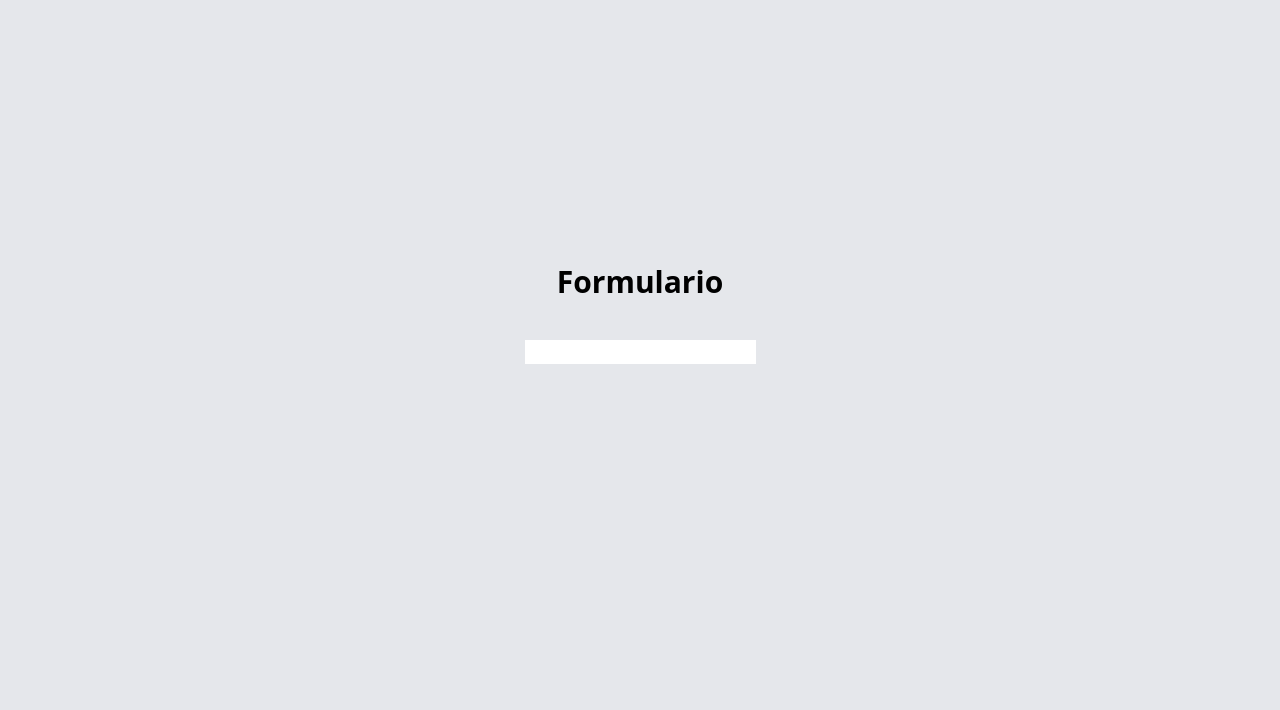
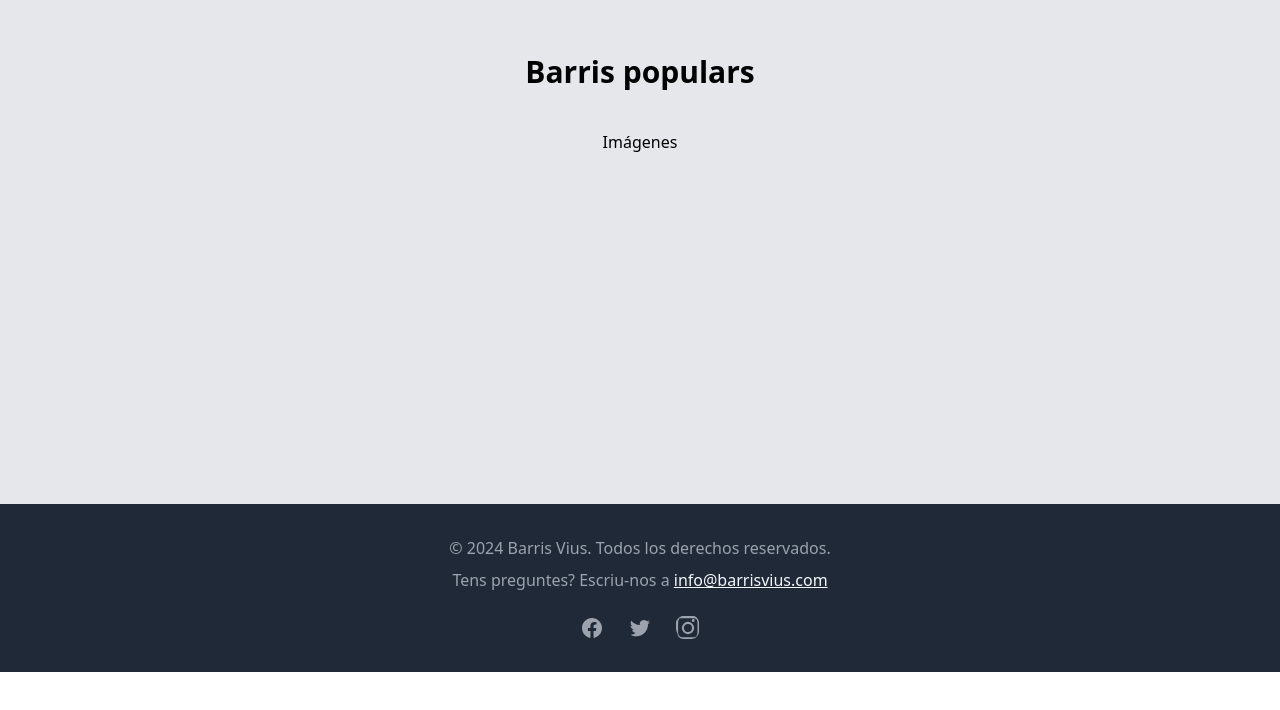
Before and after one commit to LauraGDev/comercio_local_front, a React (Vite) app: page / in a window 1280 px wide. Shown: the part 886-1596 px from the top of the page. After the commit the page ends 1558 px from the top, so only its background shows below. Built offline with nearby package versions, Linux system fonts and the light colour scheme.

Commit message:
Added HeroSection and Footer

```diff
--- a/src/App.jsx
+++ b/src/App.jsx
@@ -1,17 +1,15 @@
-
 import Navbar from "./components/Navbar";
 import PopularSections from "./components/PopularSections";
-import Form from "./components/Form";
 import { useRef } from "react";
+import HeroSection from "./components/heroSection/HeroSection";
+import Footer from "./components/Footer";
 
 function App() {
-  // Define un objeto con las referencias
   const sectionsRef = useRef({
-    android: null, // Asegúrate de que la clave coincida con la referencia.
-    apple: null,
+    popular: null,
+    form: null,
   });
 
-  // Maneja el scroll hacia la sección correcta
   const handleScroll = (key) => {
 
     if (sectionsRef.current[key]) {
@@ -21,11 +19,10 @@ function App() {
 
   return (
     <>
-      <Navbar  handleScroll={handleScroll} />
-      <PopularSections />
-      {/* Asegúrate de que la referencia se asigne correctamente */}
-      <Form ref={(el) => (sectionsRef.current.android = el)} />
-
+      <Navbar handleScroll={handleScroll} />
+      <HeroSection />
+      <PopularSections ref={(el) => (sectionsRef.current.popular = el)} />
+      <Footer />
     </>
   );
 }
--- /dev/null
+++ b/src/components/Footer.jsx
@@ -0,0 +1,77 @@
+const Footer = () => {
+    return (
+      <footer className="bg-gray-800 text-white py-8">
+        <div className="container mx-auto px-4">
+          {/* Relleno de texto */}
+          <div className="text-center mb-6">
+            <p className="text-gray-400">
+              © 2024 Barris Vius. Todos los derechos reservados.
+            </p>
+            <p className="text-gray-400 mt-2">
+            Tens preguntes? Escriu-nos a <a href="mailto:info@latevaempresa.com" className="text-white underline">info@barrisvius.com</a>
+            </p>
+          </div>
+
+          {/* Enlaces a redes sociales */}
+          <div className="flex justify-center space-x-6">
+            <a
+              href="https://www.facebook.com"
+              target="_blank"
+              rel="noopener noreferrer"
+              className="text-gray-400 hover:text-white"
+            >
+              <svg
+                xmlns="http://www.w3.org/2000/svg"
+                fill="currentColor"
+                viewBox="0 0 24 24"
+                width="24"
+                height="24"
+              >
+                <path
+                  fillRule="evenodd"
+                  d="M22 12c0-5.523-4.477-10-10-10S2 6.477 2 12c0 5.007 3.673 9.128 8.438 9.876v-6.988H7.898v-2.888h2.54v-2.205c0-2.507 1.493-3.888 3.775-3.888 1.094 0 2.238.196 2.238.196v2.47h-1.26c-1.241 0-1.626.769-1.626 1.556v1.87h2.773l-.443 2.888h-2.33v6.988C18.327 21.128 22 17.007 22 12z"
+                  clipRule="evenodd"
+                />
+              </svg>
+            </a>
+            <a
+              href="https://www.twitter.com"
+              target="_blank"
+              rel="noopener noreferrer"
+              className="text-gray-400 hover:text-white"
+            >
+              <svg
+                xmlns="http://www.w3.org/2000/svg"
+                fill="currentColor"
+                viewBox="0 0 24 24"
+                width="24"
+                height="24"
+              >
+                <path
+                  d="M8.29 20.253c7.547 0 11.675-6.155 11.675-11.49 0-.175-.004-.35-.012-.523A8.347 8.347 0 0022 5.92a8.189 8.189 0 01-2.357.636 4.097 4.097 0 001.805-2.254 8.22 8.22 0 01-2.605.977 4.105 4.105 0 00-6.993 3.743A11.65 11.65 0 013.221 4.8a4.048 4.048 0 00-.555 2.086 4.105 4.105 0 001.828 3.415 4.104 4.104 0 01-1.85-.51v.051c0 1.99 1.414 3.644 3.287 4.024a4.095 4.095 0 01-1.844.069 4.105 4.105 0 003.83 2.845A8.244 8.244 0 012 18.62a11.617 11.617 0 006.29 1.842"
+                />
+              </svg>
+            </a>
+            <a
+              href="https://www.instagram.com"
+              target="_blank"
+              rel="noopener noreferrer"
+              className="text-gray-400 hover:text-white"
+            >
+              <svg
+                xmlns="http://www.w3.org/2000/svg"
+                fill="currentColor"
+                viewBox="0 0 24 24"
+                width="24"
+                height="24"
+              >
+                <path d="M12 2.163c3.197 0 3.584.012 4.85.07 1.348.061 2.527.278 3.586 1.02a4.907 4.907 0 011.021 3.586c.058 1.266.07 1.653.07 4.85s-.012 3.584-.07 4.85c-.061 1.348-.278 2.527-1.021 3.586a4.907 4.907 0 01-3.586 1.021c-1.266.058-1.653.07-4.85.07s-3.584-.012-4.85-.07c-1.348-.061-2.527-.278-3.586-1.021A4.907 4.907 0 012.163 16c-.058-1.266-.07-1.653-.07-4.85s.012-3.584.07-4.85c.061-1.348.278-2.527 1.021-3.586A4.907 4.907 0 014.15 2.233C5.425 2.163 5.812 2.15 12 2.163zm0-2.163C8.746 0 8.343.013 7.167.07A6.977 6.977 0 003.67 1.17 6.977 6.977 0 001.17 3.67C.013 4.843 0 5.246 0 8.5s.013 3.657.07 4.833a6.977 6.977 0 001.17 3.33A6.977 6.977 0 003.67 21.83c1.177.745 2.27 1.072 3.78 1.07 1.176.003 1.581.007 4.05.007 2.471 0 2.876-.004 4.05-.007 1.51 0 2.604-.325 3.78-1.07a6.977 6.977 0 002.5-2.57 6.977 6.977 0 001.17-3.33c.057-1.176.07-2.362.07-4.833s-.013-3.657-.07-4.833a6.977 6.977 0 00-1.17-3.33A6.977 6.977 0 0018.83.234 6.977 6.977 0 0016.33-.07C15.153-.13 14.75-.143 12 0zM12 5.838a6.162 6.162 0 100 12.325A6.162 6.162 0 0012 5.838zm0 10.225a4.063 4.063 0 110-8.125 4.063 4.063 0 010 8.125zm5.25-10.18a1.441 1.441 0 100-2.883 1.441 1.441 0 000 2.883z" />
+              </svg>
+            </a>
+          </div>
+        </div>
+      </footer>
+    );
+  };
+
+  export default Footer;
--- a/src/components/Form.jsx
+++ /dev/null
@@ -1,19 +0,0 @@
-import { forwardRef } from "react";
-
-const Form = forwardRef((props, ref) => {
-  return (
-    <div
-      ref={ref}
-      className="min-h-screen bg-gray-200 flex flex-col justify-center items-center"
-    >
-      <h2 className="text-3xl font-bold mb-10">Formulario</h2>
-      <p className="w-4/5 text-center">
-        <input type="text" />
-      </p>
-    </div>
-  );
-});
-
-Form.displayName = "FormComponent";
-
-export default Form;
--- a/src/components/Navbar.jsx
+++ b/src/components/Navbar.jsx
@@ -9,10 +9,8 @@ const Navbar = ({handleScroll}) => {
     setIsOpen(!isOpen);
   };
 
-
-
   return (
-    <nav className="bg-mediumBlue shadow-lg fixed w-full z-10">
+    <nav className="bg-mediumBlue shadow-lg w-full z-10">
       <div className="max-w-7xl mx-auto px-4 md:px-6 lg:px-8 border-b-2 border-solid border-slate-400">
         <div className="flex justify-between h-24">
           <div className="flex items-center">
@@ -22,16 +20,16 @@ const Navbar = ({handleScroll}) => {
             </div>
           </div>
           <div className="hidden md:flex space-x-6 items-center">
-            <button className="text-white hover:text-gray-900">
+            <button className="text-white hover:text-gray-400">
               Barris més populars
             </button>
-            <button className="text-white hover:text-gray-900">
+            <button className="text-white hover:text-gray-400">
               Vols obrir un negoci?
             </button>
-            <button className="text-white hover:text-gray-900">
+            <button className="text-white hover:text-gray-400">
               About us
             </button>
-            <button className="text-white hover:text-gray-900">
+            <button className="text-white hover:text-gray-400">
               Contacte
             </button>
           </div>
@@ -50,17 +48,17 @@ const Navbar = ({handleScroll}) => {
 
       {/* Mobile Menu */}
       {isOpen && (
-        <div className="md:hidden p-2">
-          <button className="block px-4 py-2 text-white hover:bg-gray-100">
+        <div className="md:hidden absolute top-24 left-0 w-full bg-mediumBlue p-2 z-20">
+          <button onClick={() => { handleScroll('popular'), toggleMenu()}} className="block px-4 py-2 text-white">
             · Barris més populars
           </button>
-          <button onClick={() => { handleScroll('android'), toggleMenu()}} className="block px-4 py-2 text-white hover:bg-gray-100">
+          <button className="block px-4 py-2 text-white">
             · Vols obrir un negoci?
           </button>
-          <button className="block px-4 py-2 text-white hover:bg-gray-100">
+          <button className="block px-4 py-2 text-white">
             · About us
           </button>
-          <button className="block px-4 py-2 text-white hover:bg-gray-100">
+          <button className="block px-4 py-2 text-white">
             · Contacte
           </button>
         </div>
--- a/src/components/PopularSections.jsx
+++ b/src/components/PopularSections.jsx
@@ -1,14 +1,17 @@
-const PopularSections = () => {
-    return (
-        <div
-        // ref={(el) => (sectionsRef.current.android = el)}
-        className="min-h-screen bg-gray-200 flex flex-col justify-center items-center">
-        <h2 className="text-3xl font-bold mb-10">Barris populars</h2>
-        <p className="w-4/5 text-center">
-          Imágenes
-        </p>
-      </div>
-     );
-}
+import { forwardRef } from "react";
+
+const PopularSections = forwardRef((props, ref) => {
+  return (
+    <div
+      ref={ref}
+      className="min-h-screen bg-gray-200 flex flex-col justify-center items-center"
+    >
+      <h2 className="text-3xl font-bold mb-10">Barris populars</h2>
+      <p className="w-4/5 text-center">Imágenes</p>
+    </div>
+  );
+});
+
+PopularSections.displayName = "PopularSectionsComponent";
 
 export default PopularSections;
--- a/src/components/heroSection/HeroSection.jsx
+++ b/src/components/heroSection/HeroSection.jsx
@@ -1,6 +1,6 @@
 const HeroSection = () => {
     return (
-        <section className="my-9 font-sora lg:flex gap-32 bg-darkBlue text-white m-auto max-w-7xl px-4 items-center">
+        <section className="py-9 font-sora lg:flex gap-32 bg-darkBlue text-white m-auto max-w-7xl px-4 items-center">
             <article className="w-full">
                 <h1 className="font-bold text-5xl md:text-6xl md:leading-[70px] mb-10">
                     Impulsa el teu negoci, tria el millor barri
```
